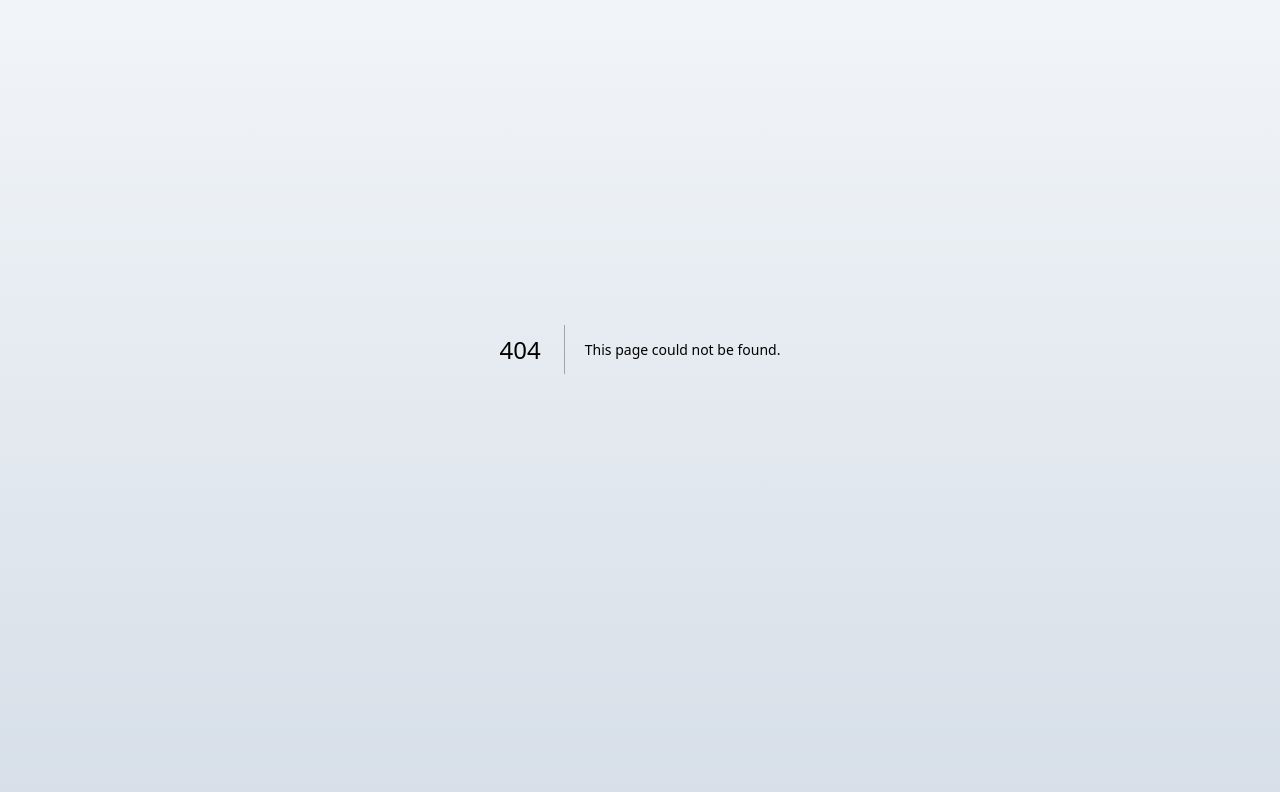
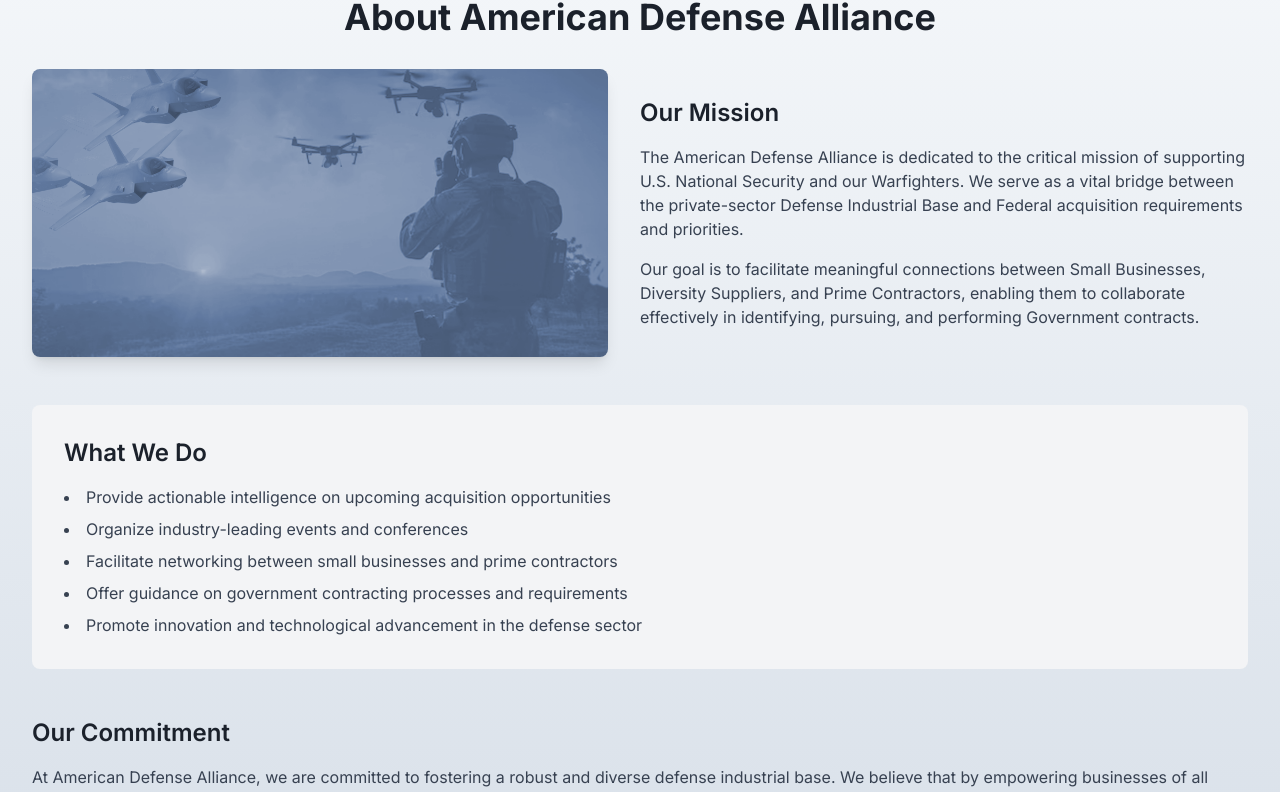
Before and after one commit to masonym/ada-website, a Next.js app: page /about in a window 1280 px wide. Before the commit this address had no page. Shown: the part 193-985 px from the top of the page. Built offline with nearby package versions, Linux system fonts and the light colour scheme.

Commit message:
Abbout about us page

```diff
--- /dev/null
+++ b/src/app/about/page.tsx
@@ -0,0 +1,55 @@
+import React from 'react';
+import Image from 'next/image';
+
+const AboutUsPage = () => {
+  return (
+    <div className="max-w-7xl mx-auto px-4 sm:px-6 lg:px-8 py-12">
+      <h1 className="text-4xl font-bold text-center text-navy-800 mb-8">About American Defense Alliance</h1>
+
+      <div className="flex flex-col md:flex-row items-center mb-12">
+        <div className="md:w-1/2 mb-6 md:mb-0 md:pr-8">
+          <Image
+            src="/placeholder.png"
+            alt="American Defense Alliance Team"
+            width={600}
+            height={400}
+            className="rounded-lg shadow-lg"
+          />
+        </div>
+        <div className="md:w-1/2">
+          <h2 className="text-2xl font-semibold text-navy-800 mb-4">Our Mission</h2>
+          <p className="text-gray-700 mb-4">
+            The American Defense Alliance is dedicated to the critical mission of supporting U.S. National Security and our Warfighters. We serve as a vital bridge between the private-sector Defense Industrial Base and Federal acquisition requirements and priorities.
+          </p>
+          <p className="text-gray-700">
+            Our goal is to facilitate meaningful connections between Small Businesses, Diversity Suppliers, and Prime Contractors, enabling them to collaborate effectively in identifying, pursuing, and performing Government contracts.
+          </p>
+        </div>
+      </div>
+
+      <div className="bg-gray-100 rounded-lg p-8 mb-12">
+        <h2 className="text-2xl font-semibold text-navy-800 mb-4">What We Do</h2>
+        <ul className="list-disc list-inside text-gray-700 space-y-2">
+          <li>Provide actionable intelligence on upcoming acquisition opportunities</li>
+          <li>Organize industry-leading events and conferences</li>
+          <li>Facilitate networking between small businesses and prime contractors</li>
+          <li>Offer guidance on government contracting processes and requirements</li>
+          <li>Promote innovation and technological advancement in the defense sector</li>
+        </ul>
+      </div>
+
+      <div className="mb-12">
+        <h2 className="text-2xl font-semibold text-navy-800 mb-4">Our Commitment</h2>
+        <p className="text-gray-700 mb-4">
+          At American Defense Alliance, we are committed to fostering a robust and diverse defense industrial base. We believe that by empowering businesses of all sizes and backgrounds, we can enhance the capabilities and resilience of our national defense infrastructure.
+        </p>
+        <p className="text-gray-700">
+          Through our events, resources, and networks, we strive to create an environment where innovation thrives, partnerships flourish, and the American defense industry continues to lead on the global stage.
+        </p>
+      </div>
+
+    </div>
+  );
+};
+
+export default AboutUsPage;
```
Also changed, not shown: public/placeholder.png (added).
